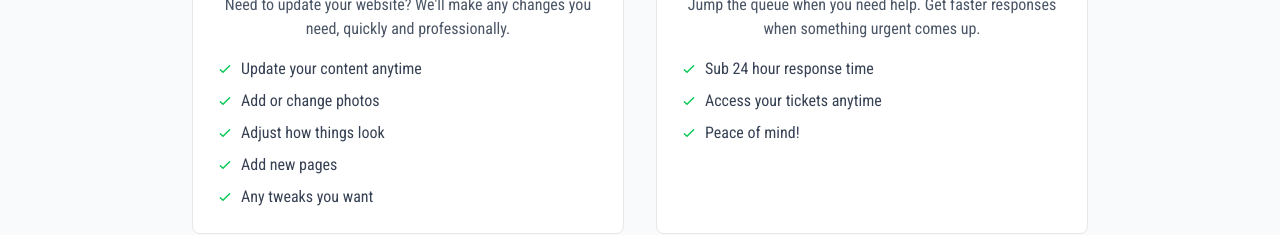
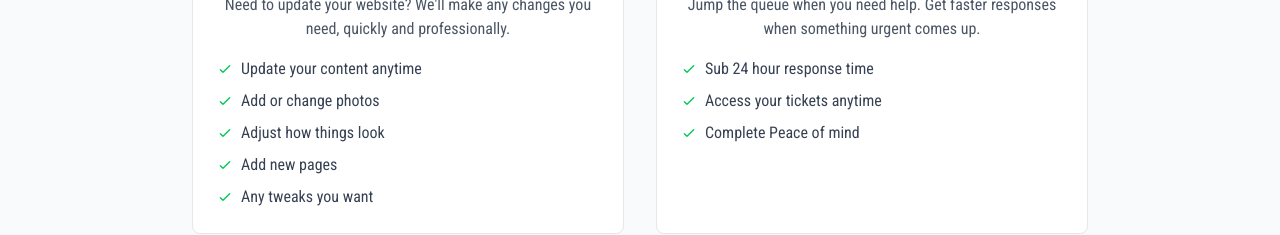
Before and after one commit to NexabyteUK/rapidsite, a React (Vite) app: page /pricing in a window 1280 px wide. Shown: the part 1560-1795 px from the top of the page. Built offline with nearby package versions, Linux system fonts and the light colour scheme.

Commit message:
💬 feat: improve priority support feature description
- Update "Peace of mind\!" to "Complete Peace of mind" for better grammar
- Enhance professional tone in support service description

```diff
--- a/src/pages/PricingPage.tsx
+++ b/src/pages/PricingPage.tsx
@@ -58,7 +58,7 @@ const addOnServices = [
     features: [
       "Sub 24 hour response time",
       "Access your tickets anytime",
-      "Peace of mind!"
+      "Complete Peace of mind"
     ]
   }
 ]
```
